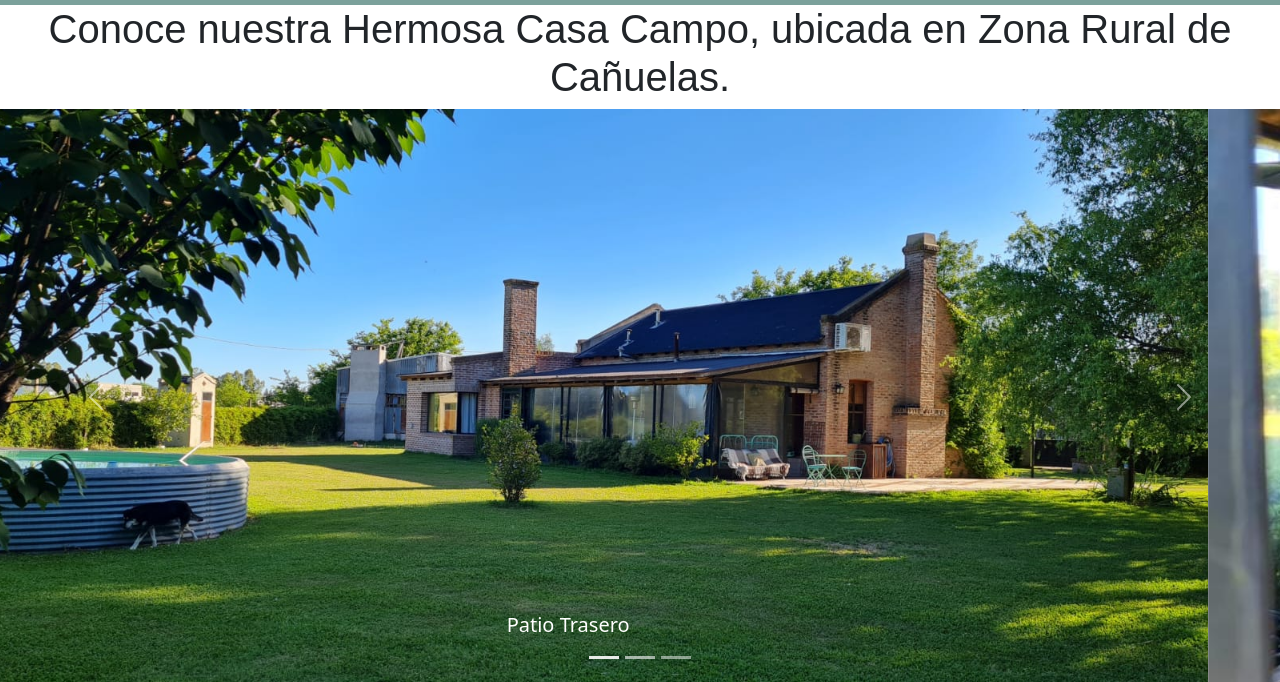
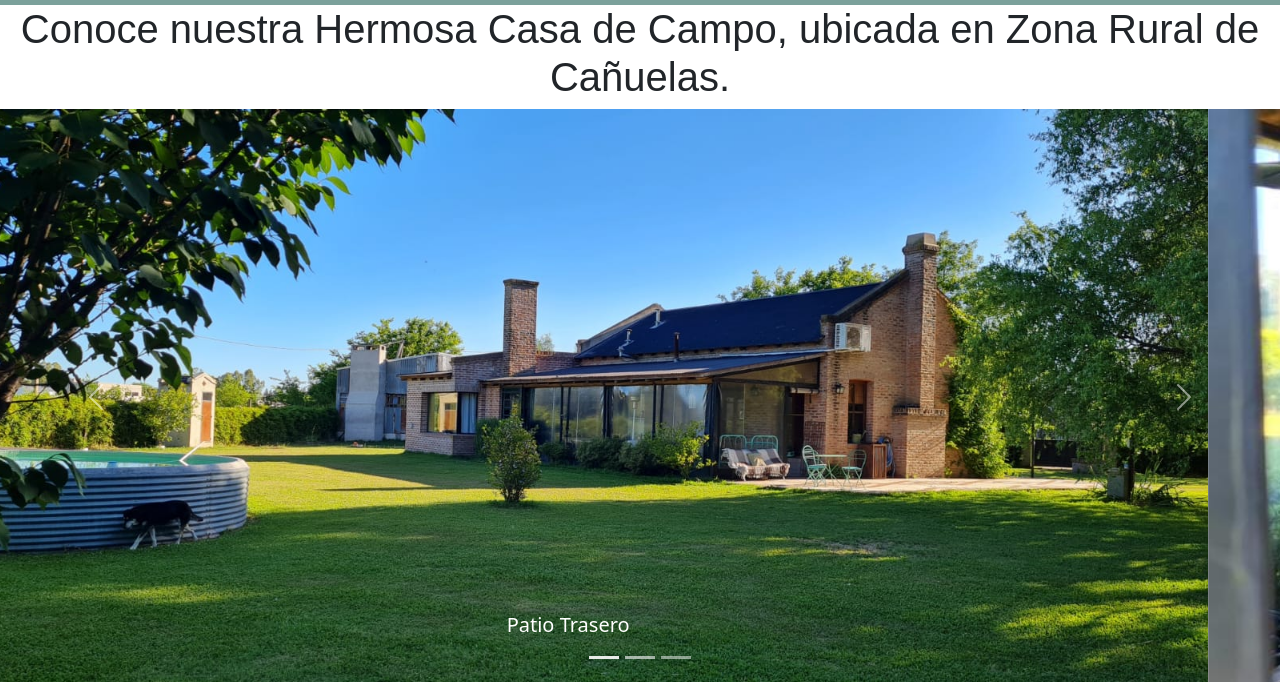
Before and after one commit to Alejogarcia08/lavieja_estacion, a website: page paginas/casa.html in a window 1280 px wide. Shown: the part 76-758 px from the top of the page. Drawn offline with nearby package versions, Linux system fonts and the light colour scheme; grey boxes are pictures that could not be loaded; a web font is replaced by a local one.

```diff
--- a/paginas/casa.html
+++ b/paginas/casa.html
@@ -5,7 +5,7 @@
     <meta http-equiv="X-UA-Compatible" content="IE=edge">
     <meta name="viewport" content="width=device-width, initial-scale=1.0">
     <meta name="keywords" content="alquiler, alquiler temporario, alquiler por fin de semana, alquiler por dia, casa campo, casa quinta, quinta, canuelas, campo, vacaciones">
-    <meta name="description" content="Conoce nuestra Hermosa Casa Campo, ubicada en Zona Rural de Cañuelas">
+    <meta name="description" content="Conoce nuestra Hermosa Casa de Campo, ubicada en Zona Rural de Cañuelas">
     <title>La Vieja Estacion - Casa Quinta</title>
     <link href="https://cdn.jsdelivr.net/npm/bootstrap@5.1.3/dist/css/bootstrap.min.css" rel="stylesheet" integrity="sha384-1BmE4kWBq78iYhFldvKuhfTAU6auU8tT94WrHftjDbrCEXSU1oBoqyl2QvZ6jIW3" crossorigin="anonymous">
     <link rel="stylesheet" href="../css/estilos.css">
@@ -73,7 +73,7 @@
         <div class="fotos__patio3"></div>
         <h2 class="texto__patio3">Pileta</h2>
 </section> -->
-<h1 class="titulo__lacasa">Conoce nuestra Hermosa Casa Campo, ubicada en Zona Rural de Cañuelas.</h1>
+<h1 class="titulo__lacasa">Conoce nuestra Hermosa Casa de Campo, ubicada en Zona Rural de Cañuelas.</h1>
 <!-- carrucel -->
 <div id="carouselExampleCaptions" class="carousel slide" data-bs-ride="carousel">
     <div class="carousel-indicators">
```
Also changed, not shown: paginas/clientes.html (+1 -1 lines), paginas/contacto.html (+1 -1 lines).
